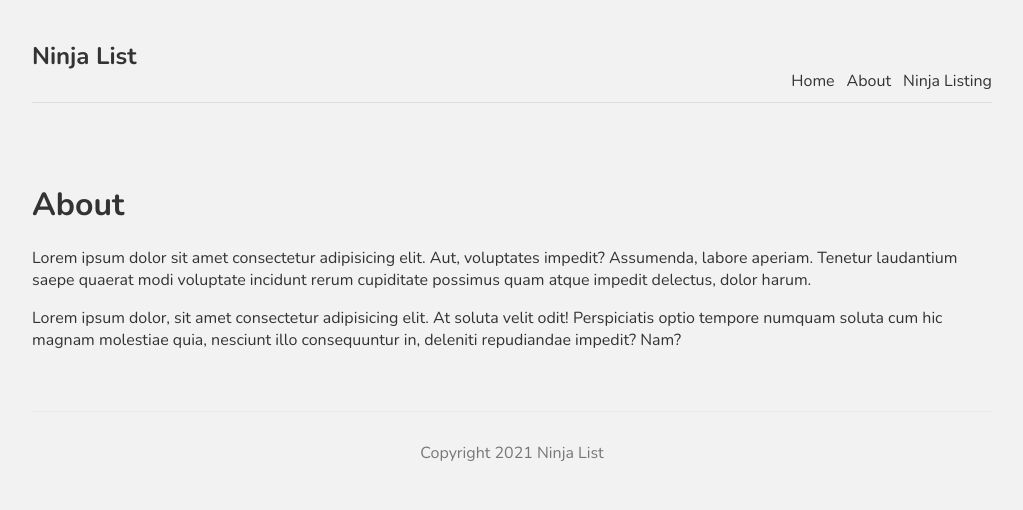
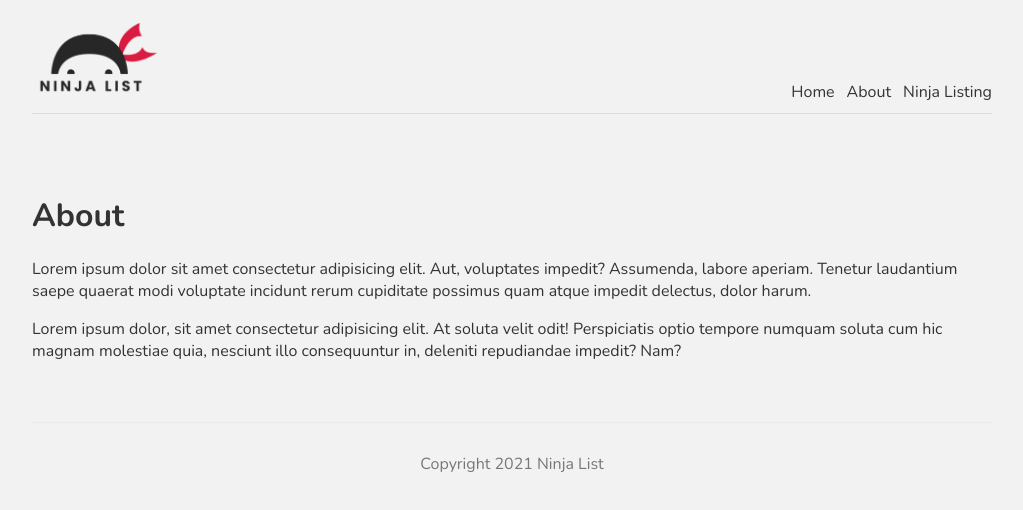
Before and after one commit to Ezzedini-Yassine/nextjs, a Next.js app in the folder ninjalist/: page /about in a window 1280 px wide. Shown: the top 510 px of the page, without its empty margins (128-1151 px from the left). Built offline with nearby package versions, Linux system fonts and the light colour scheme.

Commit message:
Images & Metadata

```diff
--- a/ninjalist/comps/Navbar.js
+++ b/ninjalist/comps/Navbar.js
@@ -1,10 +1,11 @@
 import Link from "next/link";
+import Image from "next/image";
 
 const Navbar = () => {
   return (
     <nav>
       <div className="logo">
-        <h1>Ninja List</h1>
+        <Image src="/logo.png" width={128} height={77} />
       </div>
       <Link href="/">
         <a>Home</a>
--- a/ninjalist/pages/about.js
+++ b/ninjalist/pages/about.js
@@ -1,12 +1,19 @@
+import Head from "next/head";
+
 const About = () => {
   return (
+    <>
+      <Head>
+        <title>Ninja List | About</title>
+        <meta name="keywords" content="about" />
+      </Head>
       <div>
         <h1>About</h1>
         <p>
-        Lorem ipsum dolor sit amet consectetur adipisicing elit. Aut, voluptates
-        impedit? Assumenda, labore aperiam. Tenetur laudantium saepe quaerat
-        modi voluptate incidunt rerum cupiditate possimus quam atque impedit
-        delectus, dolor harum.
+          Lorem ipsum dolor sit amet consectetur adipisicing elit. Aut,
+          voluptates impedit? Assumenda, labore aperiam. Tenetur laudantium
+          saepe quaerat modi voluptate incidunt rerum cupiditate possimus quam
+          atque impedit delectus, dolor harum.
         </p>
         <p>
           Lorem ipsum dolor, sit amet consectetur adipisicing elit. At soluta
@@ -15,6 +22,7 @@ const About = () => {
           impedit? Nam?
         </p>
       </div>
+    </>
   );
 };
 
```
Also changed, not shown: ninjalist/pages/index.js (+9 -2 lines), ninjalist/public/logo.png (added). Lines whose indentation alone changed are shown as unchanged.
